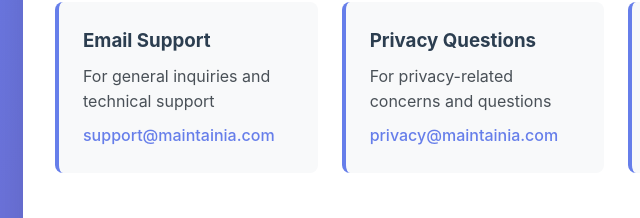
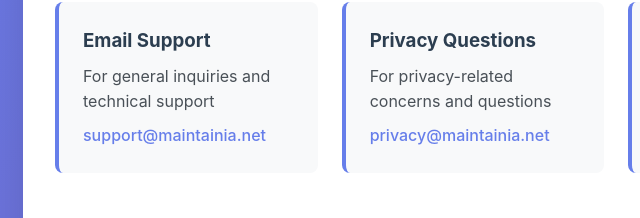
Before and after one commit to Hacks4Snacks/maintainia-public, a plain HTML site: page support.html in a window 1280 px wide. Shown: the part 398-616 px from the top of the page, 167-807 px from the left. Drawn offline with Linux system fonts and the light colour scheme.

Commit message:
fix site reference

```diff
--- a/support.html
+++ b/support.html
@@ -222,12 +222,12 @@
                 <div class="contact-card">
                     <h3>Email Support</h3>
                     <p>For general inquiries and technical support</p>
-                    <a href="mailto:support@maintainia.com">support@maintainia.com</a>
+                    <a href="mailto:support@maintainia.net">support@maintainia.net</a>
                 </div>
                 <div class="contact-card">
                     <h3>Privacy Questions</h3>
                     <p>For privacy-related concerns and questions</p>
-                    <a href="mailto:privacy@maintainia.com">privacy@maintainia.com</a>
+                    <a href="mailto:privacy@maintainia.net">privacy@maintainia.net</a>
                 </div>
                 <div class="contact-card">
                     <h3>Response Time</h3>
```
